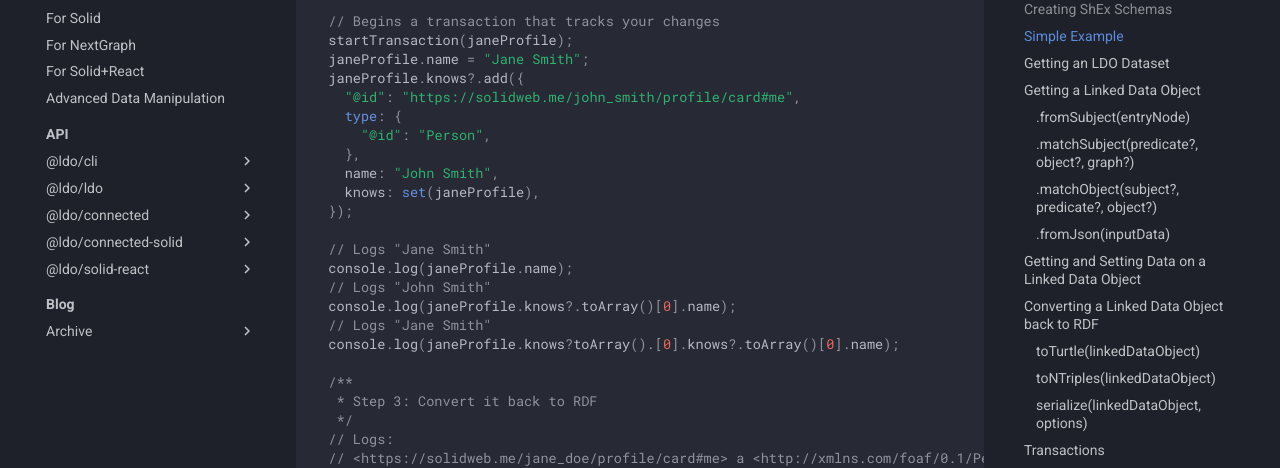
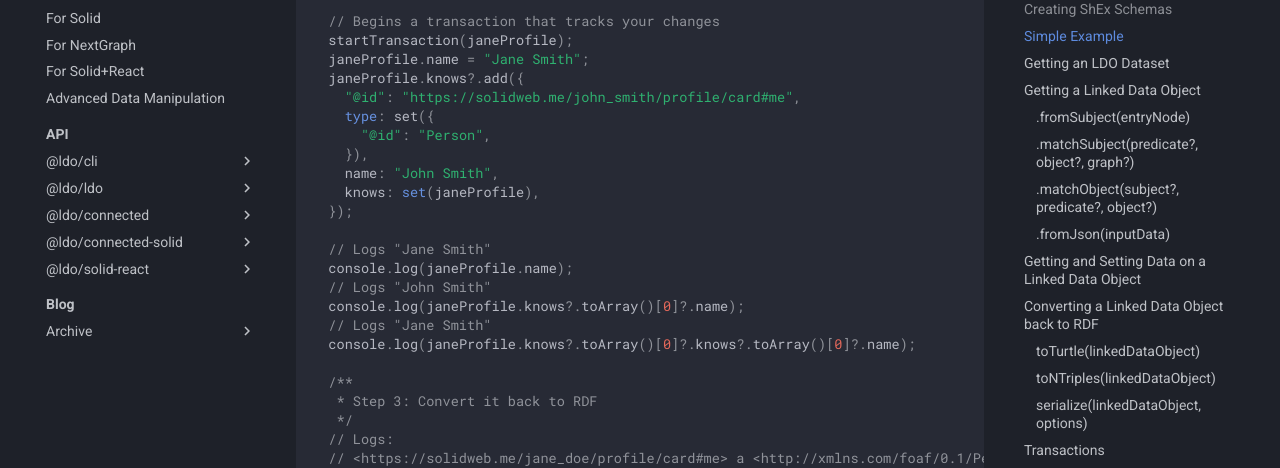
Before and after one commit to o-development/ldo.js.org, an MkDocs documentation site: the page built from docs/guides/raw_rdf/index.md, in a window 1280 px wide and 900 px high, scrolled down 2053 px. Shown: the part 153-621 px from the top of the window. Built offline with MkDocs 1.6.1 and Material for MkDocs 9.7.7, drawn with Linux system fonts in a browser that asks for light colours; comment, search, counter and statistics services are not loaded; the version menu is left out; some of the changed text lies outside the part shown.

Commit message:
Fixed examples in the raw_rdf docs

```diff
--- a/docs/guides/raw_rdf/index.md
+++ b/docs/guides/raw_rdf/index.md
@@ -127,9 +127,9 @@ async function run() {
   janeProfile.name = "Jane Smith";
   janeProfile.knows?.add({
     "@id": "https://solidweb.me/john_smith/profile/card#me",
-    type: {
+    type: set({
       "@id": "Person",
-    },
+    }),
     name: "John Smith",
     knows: set(janeProfile),
   });
@@ -137,9 +137,9 @@ async function run() {
   // Logs "Jane Smith"
   console.log(janeProfile.name);
   // Logs "John Smith"
-  console.log(janeProfile.knows?.toArray()[0].name);
+  console.log(janeProfile.knows?.toArray()[0]?.name);
   // Logs "Jane Smith"
-  console.log(janeProfile.knows?toArray().[0].knows?.toArray()[0].name);
+  console.log(janeProfile.knows?.toArray()[0]?.knows?.toArray()[0]?.name);
 
   /**
    * Step 3: Convert it back to RDF
@@ -277,16 +277,16 @@ aysnc function start() {
   // Logs "Aang"
   console.log(profile.name);
   // Logs "Person"
-  console.log(profile.type["@id"]);
+  console.log(profile.type.toArray()[0]?.["@id"]);
   // Logs 1
   console.log(profile.knows?.size);
   // Logs "Katara"
-  console.log(profile.knows?.toArray()[0].name);
+  console.log(profile.knows?.toArray()[0]?.name);
   profile.name = "Bonzu Pippinpaddleopsicopolis III"
   // Logs "Bonzu Pippinpaddleopsicopolis III"
   console.log(profile.name);
   profile.knows?.add({
-    type: { "@id": "Person" },
+    type: set({ "@id": "Person" }),
     name: "Sokka"
   });
   // Logs 2
```
